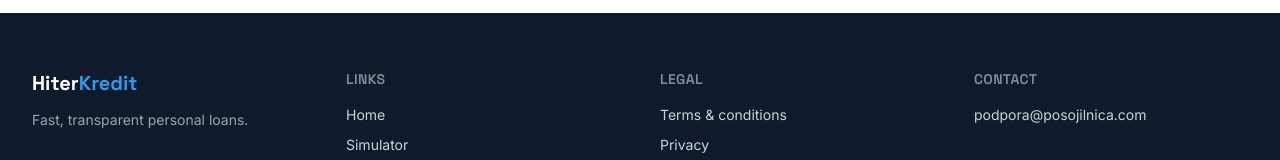
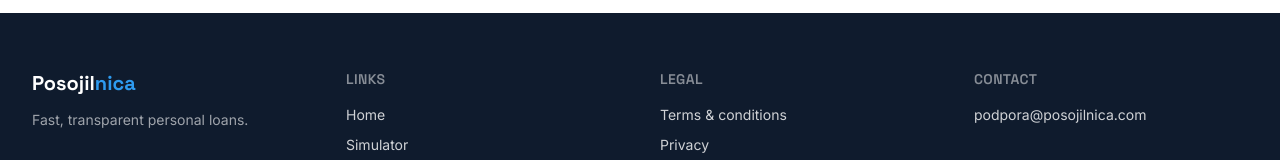
Before and after one commit to lfdweb123-sys/hiterkredit, a Next.js app: page /en in a window 1280 px wide. Shown: the part 3472-3632 px from the top of the page. Built offline with nearby package versions, Linux system fonts and the light colour scheme.

Commit message:
Update Footer.tsx

```diff
--- a/app/[locale]/components/Footer.tsx
+++ b/app/[locale]/components/Footer.tsx
@@ -11,7 +11,7 @@
       <div className="mx-auto max-w-7xl px-5 md:px-8 py-14 grid grid-cols-1 md:grid-cols-4 gap-10">
         <div>
           <span className="font-display font-bold text-xl">
-            Hiter<span className="text-[var(--color-sky)]">Kredit</span>
+            Posojil<span className="text-[var(--color-sky)]">nica</span>
           </span>
           <p className="mt-3 text-sm text-white/60 leading-relaxed max-w-xs">
             {t('tagline')}
```
